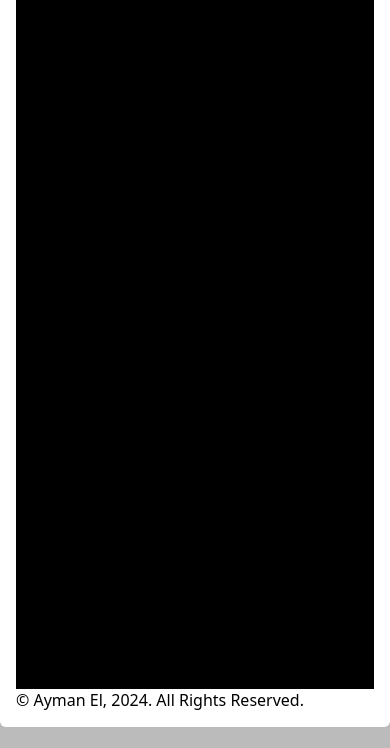
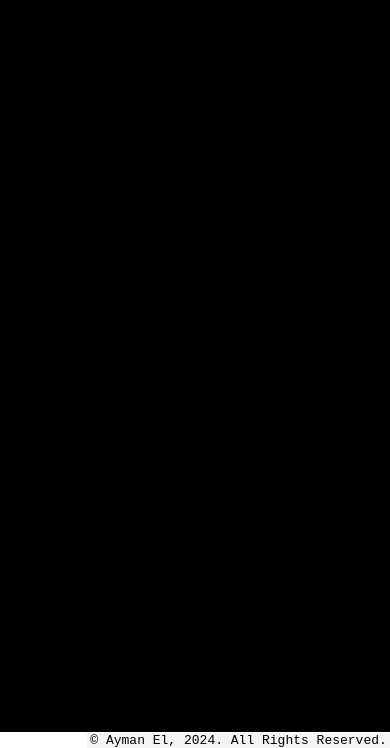
Before and after one commit to 4yman-el/verbose-webpage, a plain HTML site: page index.html in a window 390 px wide. Shown: the part 96-844 px from the top of the page. Drawn offline with Linux system fonts and the light colour scheme.

Commit message:
update main.css

```diff
--- a/main.css
+++ b/main.css
@@ -33,11 +33,19 @@ body {
     min-height: 500px;
     max-width: 700px;
     margin: 2.5vh auto;
-    padding: 1rem;
+    padding: .5rem 0 1rem 0;
     display: flex;
     flex-direction: column;
     background: var(--bg);
     border-radius: 6px;
+}
+
+@media (max-width: 700px){
+    #app {
+        height: 100vh;
+        margin: 0;
+        border-radius: 0;
+    }
 }
 
 .heading {
@@ -52,3 +60,12 @@ body {
     background: #000;
     font-family: 'Courier New', 'Ubuntu Mono', monospace;
 }
+
+.copyright {
+    position: absolute;
+    right: 0;
+    bottom: 0;
+    padding: 0 .2rem;
+    background: rgba(200, 200, 200, .2);
+    font-family: monospace;
+}
```
